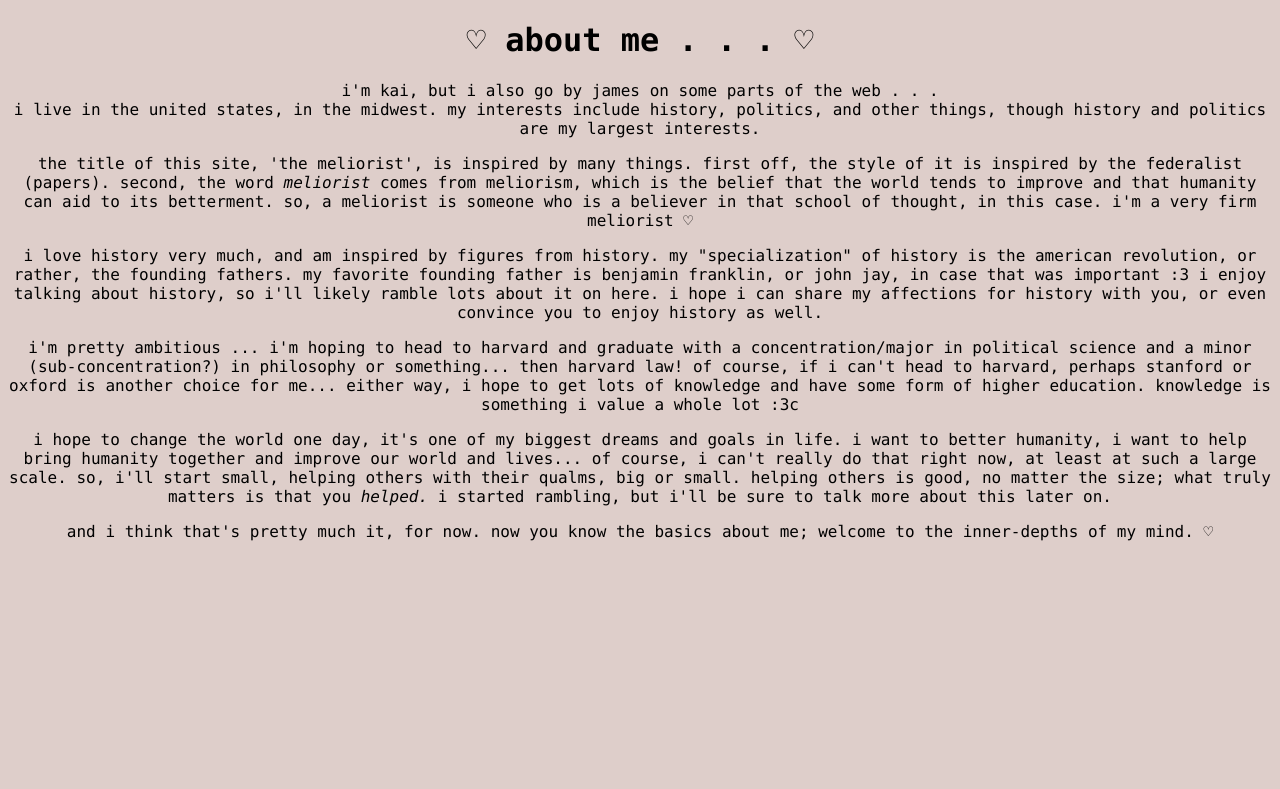
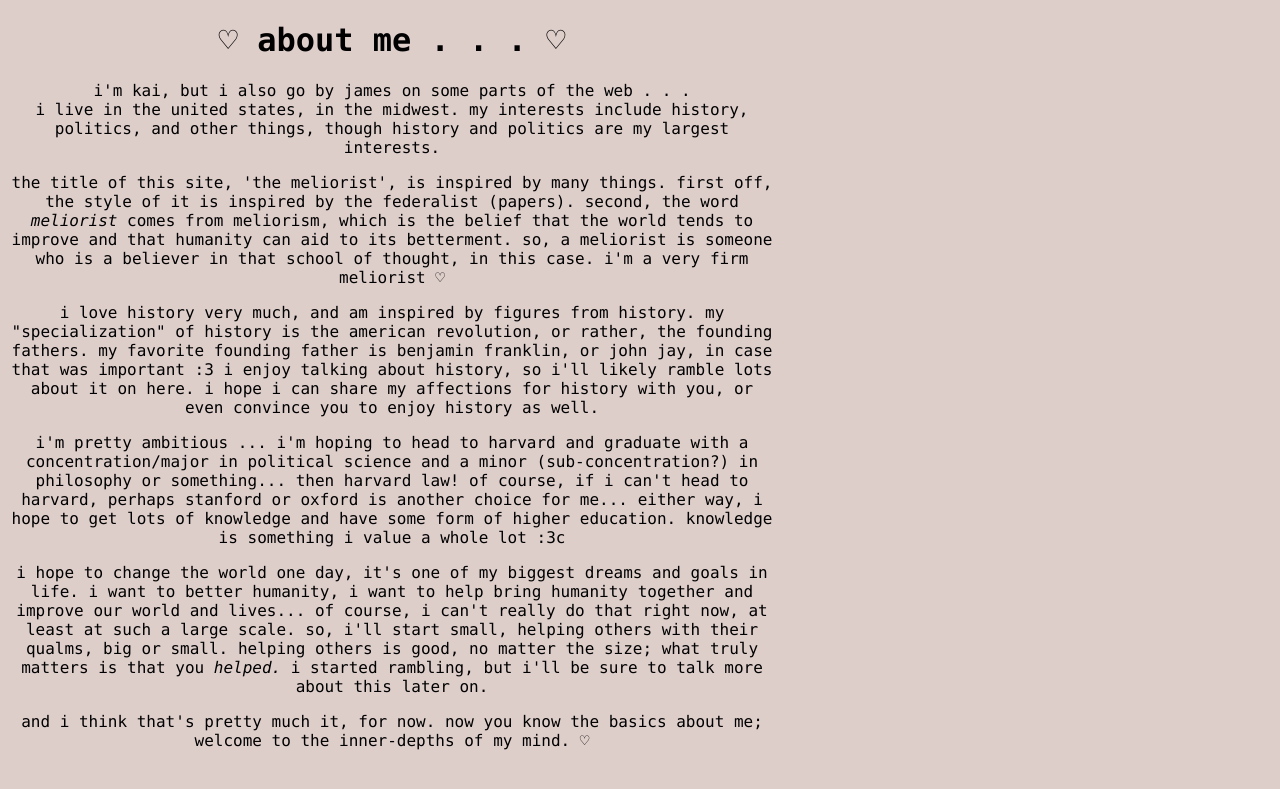
Before and after one commit to the-meliorist/the-meliorist.github.io, a Jekyll site: the page about.html, which Jekyll copies as it is, in a window 1280 px wide. Shown: the top 789 px of the page. Built offline with Jekyll 4.4.1, drawn with Linux system fonts in a browser that asks for light colours.

Commit message:
Update about.html

```diff
--- a/about.html
+++ b/about.html
@@ -15,6 +15,7 @@
     <link href="/style.css" rel="stylesheet" type="text/css" media="all">
   </head>
   <body>
+    <body style="width: 60%">
   <div align="center"> <font face="Lucida Console" size="3">
     <h1>♡ about me . . . ♡ </h1>
 
@@ -31,3 +32,4 @@
     <p>
     and i think that's pretty much it, for now. now you know the basics about me; welcome to the inner-depths of my mind.
 ♡
+    </body>
```
